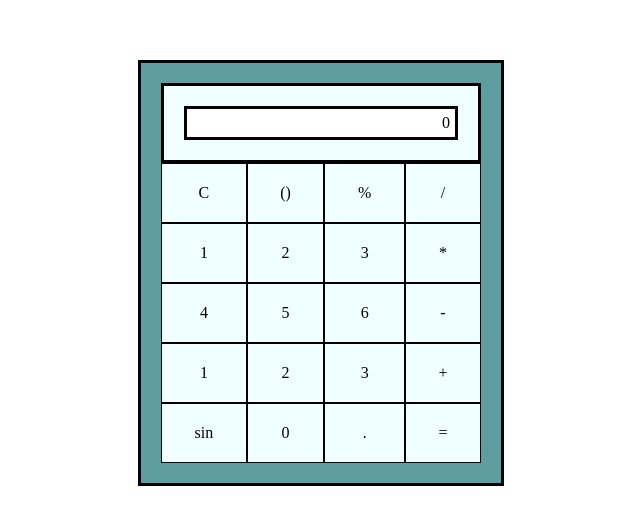
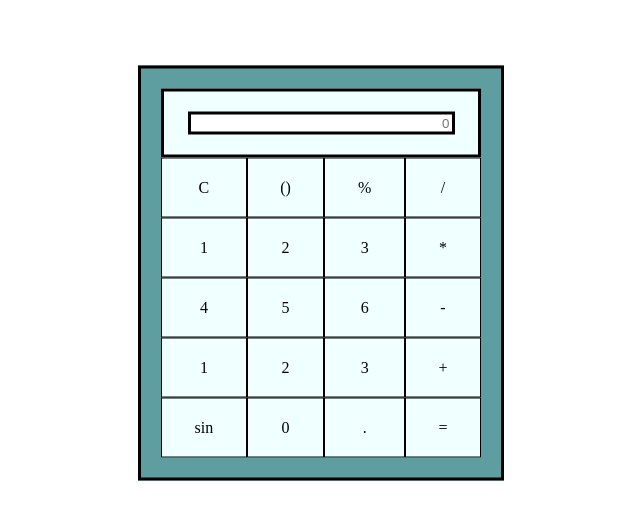
Before and after one commit to jtsteeg/leap_calculator, a plain HTML site: page index.html in a window 1280 px wide. Shown: the part 127-652 px from the top of the page, without its empty margins (319-959 px from the left). Drawn offline with Linux system fonts and the light colour scheme.

Commit message:
adds input field and removes input placeholders

```diff
--- a/index.html
+++ b/index.html
@@ -6,7 +6,7 @@
     <body>
         <div class="calculator">
             <div class="display">
-                    <div class="input_output">0</div>
+                    <input type="text" size="30" placeholder="0">
             </div>
             <div class="buttons">
                 <div class="button">C</div>
--- a/mystyle.css
+++ b/mystyle.css
@@ -16,13 +16,12 @@
 .display {
     grid-area: top;
     padding: 20px;
-    text-align: right;
+    text-align: center;
     background-color: azure;
     border: solid;
 }
-.input_output {
-    padding: 5px;
-    background-color: white;
+input {
+    text-align: right;
     border: solid;
 }
 .buttons {
```
